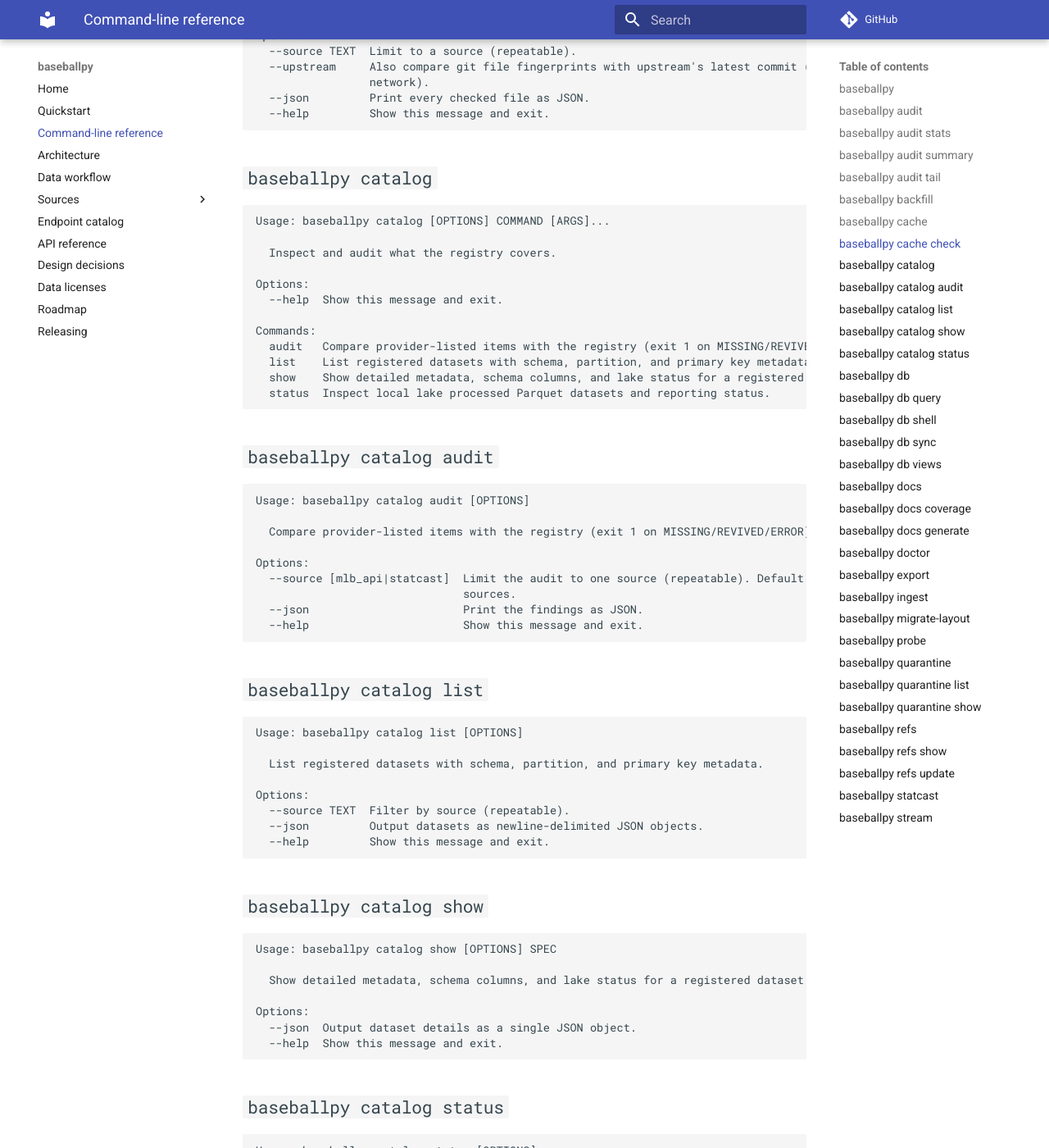
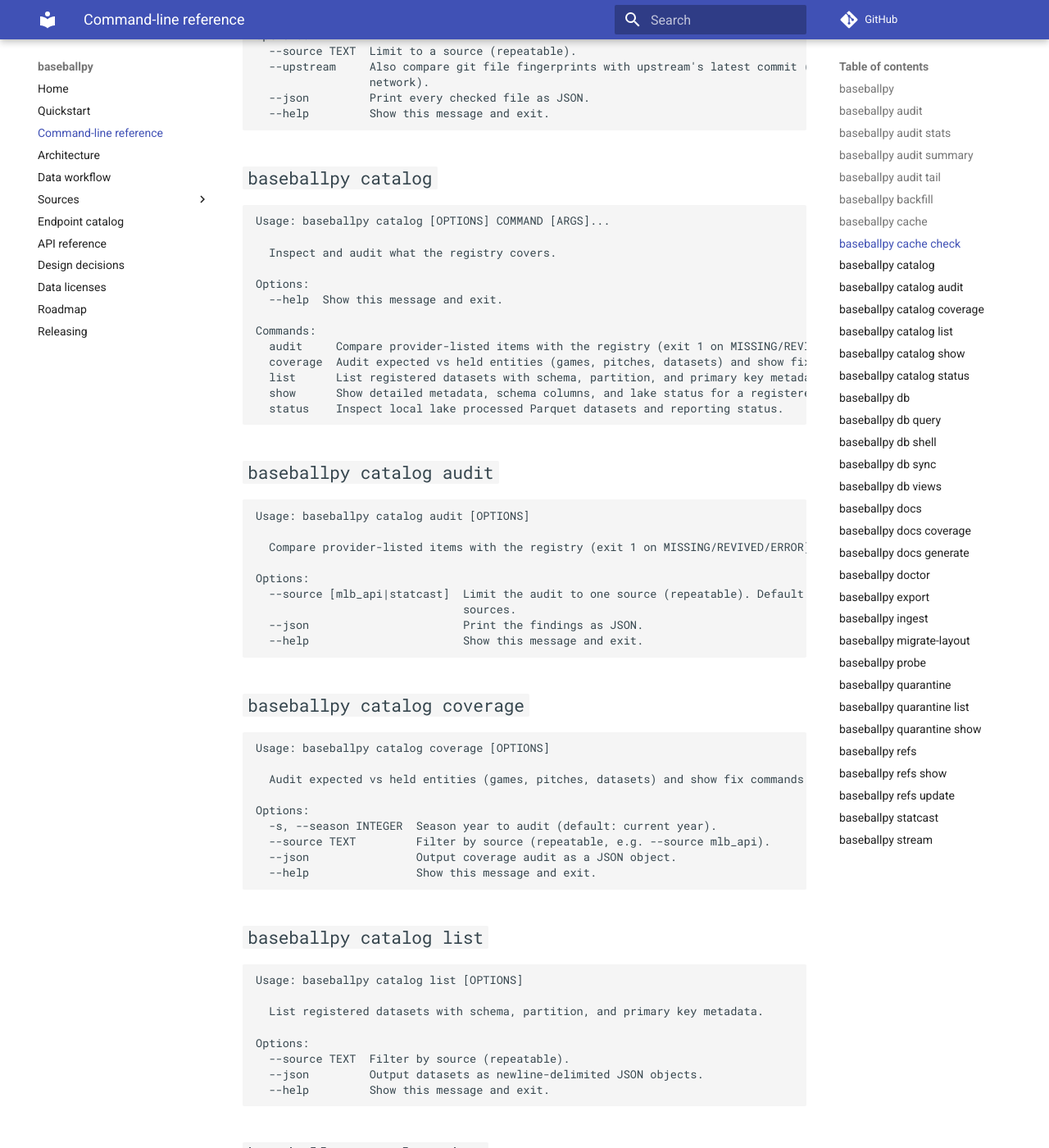
Before and after one commit to cbwinslow/baseballpy, an MkDocs documentation site: the page built from docs/CLI.md, in a window 1280 px wide and 1400 px high, scrolled down 2890 px. Shown: the whole window at 82% size. Built offline with MkDocs 1.6.1 and Material for MkDocs 9.7.7, drawn with Linux system fonts in a browser that asks for light colours; comment, search, counter and statistics services are not loaded.

Commit message:
chore(openspec): archive v1-coverage-and-smart-concurrency (B-203)
Reuse check:
- Designated tool: OpenSpec CLI, click docs generator (scripts/gen_docs.py), pytest.
- Search for helper: Used scripts/project_map.py for project map and baseballpy docs generate for docs/CLI.md.
- Custom code evidence: None; merged spec deltas, updated backlog status, archived OpenSpec change, regenerated docs and project map.

Evidence:
- npx openspec validate --specs: 16 passed, 0 failed
- uv run pytest tests/test_agent_runbooks.py tests/test_spec_scenarios.py tests/test_coverage_audit.py tests/test_concurrency.py tests/test_agent_rails.py: 21 passed in 7.98s
- uvx ruff check .: All checks passed!
- uvx ruff format --check .: 464 files already formatted
- uv run mypy --strict src: Success: no issues found in 113 source files
- uv run baseballpy docs generate --check: docs are up to date

What is not verified: live full-history backfill on production homelab lake (B-09).

````diff
--- a/docs/CLI.md
+++ b/docs/CLI.md
@@ -155,10 +155,11 @@ Options:
   --help  Show this message and exit.
 
 Commands:
-  audit   Compare provider-listed items with the registry (exit 1 on MISSING/REVIVED/ERROR).
-  list    List registered datasets with schema, partition, and primary key metadata.
-  show    Show detailed metadata, schema columns, and lake status for a registered dataset.
-  status  Inspect local lake processed Parquet datasets and reporting status.
+  audit     Compare provider-listed items with the registry (exit 1 on MISSING/REVIVED/ERROR).
+  coverage  Audit expected vs held entities (games, pitches, datasets) and show fix commands.
+  list      List registered datasets with schema, partition, and primary key metadata.
+  show      Show detailed metadata, schema columns, and lake status for a registered dataset.
+  status    Inspect local lake processed Parquet datasets and reporting status.
 ```
 
 ## `baseballpy catalog audit`
@@ -173,6 +174,20 @@ Options:
                                sources.
   --json                       Print the findings as JSON.
   --help                       Show this message and exit.
+```
+
+## `baseballpy catalog coverage`
+
+```text
+Usage: baseballpy catalog coverage [OPTIONS]
+
+  Audit expected vs held entities (games, pitches, datasets) and show fix commands.
+
+Options:
+  -s, --season INTEGER  Season year to audit (default: current year).
+  --source TEXT         Filter by source (repeatable, e.g. --source mlb_api).
+  --json                Output coverage audit as a JSON object.
+  --help                Show this message and exit.
 ```
 
 ## `baseballpy catalog list`
````
Also changed, not shown: docs/agents/BACKLOG.md (+1 -1 lines), docs/agents/PROJECT_MAP.md (+3 -4 lines), openspec/changes/archive/2026-11-02-v1-coverage-and-smart-concurrency/tasks.md (renamed from openspec/changes/v1-coverage-and-smart-concurrency/tasks.md, +1 -1 lines), openspec/specs/catalog-audit/spec.md (+9 -0 lines), openspec/specs/concurrency-and-rate-limiting/spec.md (+9 -0 lines), openspec/changes/archive/2026-11-02-v1-coverage-and-smart-concurrency/design.md (renamed from openspec/changes/v1-coverage-and-smart-concurrency/design.md), openspec/changes/archive/2026-11-02-v1-coverage-and-smart-concurrency/proposal.md (renamed from openspec/changes/v1-coverage-and-smart-concurrency/proposal.md), openspec/changes/archive/2026-11-02-v1-coverage-and-smart-concurrency/specs/catalog-audit/spec.md (renamed from openspec/changes/v1-coverage-and-smart-concurrency/specs/catalog-audit/spec.md), openspec/changes/archive/2026-11-02-v1-coverage-and-smart-concurrency/specs/concurrency-and-rate-limiting/spec.md (renamed from openspec/changes/v1-coverage-and-smart-concurrency/specs/concurrency-and-rate-limiting/spec.md).
